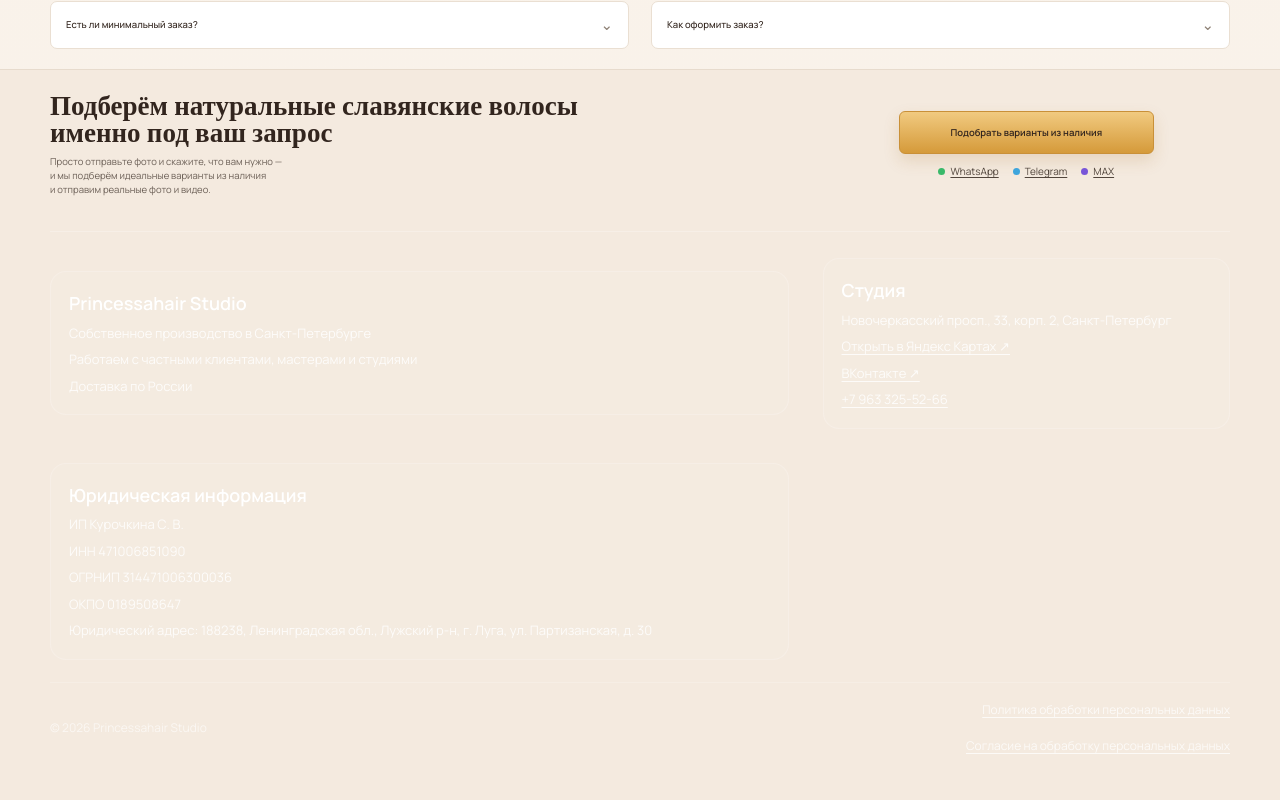
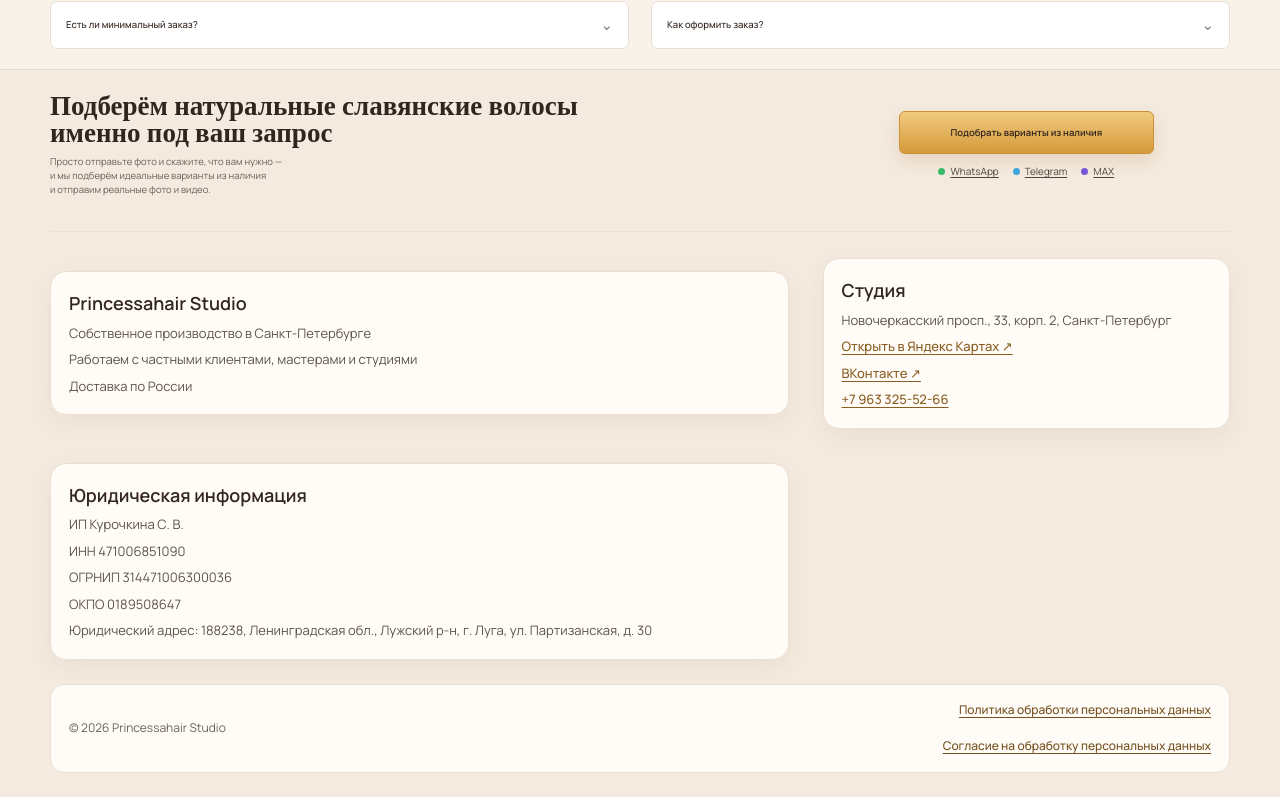
Before and after one commit to helledpro/princessahair, a React (Vite) app: page / in a window 1280 px wide. Shown: the part 4364-5164 px from the top of the page. Built offline with nearby package versions, Linux system fonts and the light colour scheme.

Commit message:
Fix legal footer text contrast

```diff
--- a/src/legal.css
+++ b/src/legal.css
@@ -1,15 +1,15 @@
 .final-main{padding-bottom:34px}
-.business-proof{display:grid;grid-template-columns:1.05fr 1fr 1.2fr;gap:18px;padding-top:26px;padding-bottom:22px;border-top:1px solid rgba(255,255,255,.24)}
-.business-proof>div{display:flex;flex-direction:column;gap:7px;min-width:0;padding:18px;border:1px solid rgba(255,255,255,.18);border-radius:16px;background:rgba(255,255,255,.06)}
-.business-proof strong,.business-proof b{font-size:18px;color:#fff}
-.business-proof span,.business-proof a{font-size:13px;line-height:1.5;color:rgba(255,255,255,.82)}
-.business-proof a{text-decoration:underline;text-underline-offset:3px}
-.business-proof a:hover{color:#fff}
-.legal-links{display:flex;align-items:center;justify-content:space-between;gap:20px;padding-top:18px;padding-bottom:22px;border-top:1px solid rgba(255,255,255,.18);font-size:12px;color:rgba(255,255,255,.62)}
+.business-proof{display:grid;grid-template-columns:1.05fr 1fr 1.2fr;gap:18px;padding-top:26px;padding-bottom:22px;border-top:1px solid rgba(234,223,210,.9)}
+.business-proof>div{display:flex;flex-direction:column;gap:7px;min-width:0;padding:18px;border:1px solid var(--line);border-radius:16px;background:rgba(255,253,249,.96);box-shadow:0 8px 24px rgba(92,62,31,.06);color:var(--ink)}
+.business-proof strong,.business-proof b{font-size:18px;color:var(--ink)}
+.business-proof span,.business-proof a{font-size:13px;line-height:1.5;color:#5f5349}
+.business-proof a{color:#8a5e22;text-decoration:underline;text-underline-offset:3px;font-weight:500}
+.business-proof a:hover{color:#5f3d12}
+.legal-links{display:flex;align-items:center;justify-content:space-between;gap:20px;margin-top:2px;padding:16px 18px 18px;border:1px solid var(--line);border-radius:14px;background:rgba(255,253,249,.96);font-size:12px;color:#6f6359}
 .legal-links nav{display:flex;gap:18px;flex-wrap:wrap;justify-content:flex-end}
-.legal-links a{color:rgba(255,255,255,.75);text-decoration:underline;text-underline-offset:3px}
-.legal-links a:hover{color:#fff}
+.legal-links a{color:#76501e;text-decoration:underline;text-underline-offset:3px;font-weight:500}
+.legal-links a:hover{color:#4f3515}
 .quiz-legal-note{display:block;margin-top:12px;font-size:11px;line-height:1.45;color:var(--muted)}
 .quiz-legal-note a{color:inherit;text-decoration:underline;text-underline-offset:2px}
 @media(max-width:900px){.business-proof{grid-template-columns:1fr 1fr}.business-proof__legal{grid-column:1/-1}}
-@media(max-width:767px){.final-main{padding-bottom:24px}.business-proof{grid-template-columns:1fr;gap:10px;padding-top:20px}.business-proof__legal{grid-column:auto}.business-proof>div{padding:14px}.business-proof strong,.business-proof b{font-size:16px}.business-proof span,.business-proof a{font-size:12px}.legal-links{align-items:flex-start;flex-direction:column;gap:10px;padding-bottom:88px}.legal-links nav{flex-direction:column;gap:8px;justify-content:flex-start}}
+@media(max-width:767px){.final-main{padding-bottom:24px}.business-proof{grid-template-columns:1fr;gap:10px;padding-top:20px}.business-proof__legal{grid-column:auto}.business-proof>div{padding:14px}.business-proof strong,.business-proof b{font-size:16px}.business-proof span,.business-proof a{font-size:12px}.legal-links{align-items:flex-start;flex-direction:column;gap:10px;margin-bottom:10px;padding:14px 14px 88px}.legal-links nav{flex-direction:column;gap:8px;justify-content:flex-start}}
```
